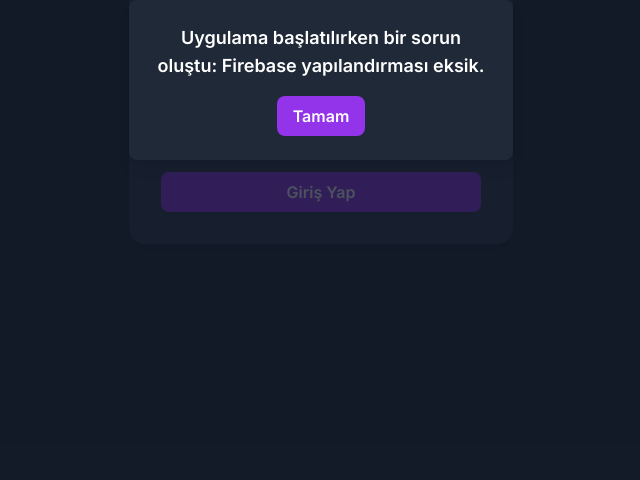
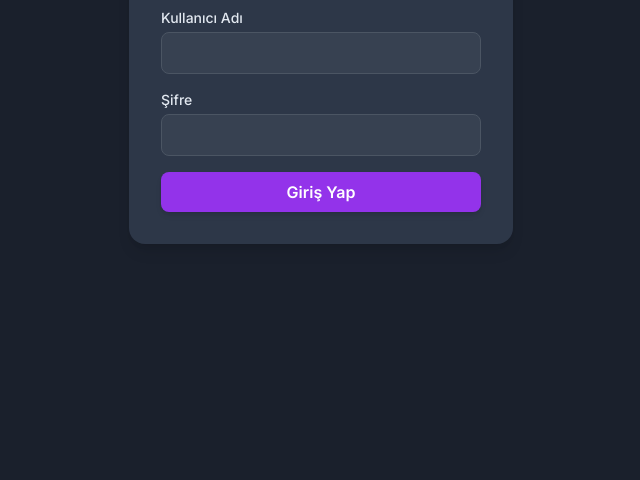
Before and after one commit to yagiz545467/prestijtedarikmanager, a plain HTML site: page index.html in a window 1280 px wide. Shown: the part 320-800 px from the top of the page, without its empty margins (319-959 px from the left). Drawn offline with nearby package versions, Linux system fonts and the light colour scheme; no server answers.

Commit message:
Update index.html

```diff
--- a/index.html
+++ b/index.html
@@ -131,6 +131,18 @@
         import { getAuth, signInAnonymously, signInWithCustomToken, onAuthStateChanged } from "https://www.gstatic.com/firebasejs/11.6.1/firebase-auth.js";
         import { getFirestore, collection, query, onSnapshot, getDocs, addDoc, updateDoc, deleteDoc, where, doc } from "https://www.gstatic.com/firebasejs/11.6.1/firebase-firestore.js";
 
+        // Bu boş Firebase yapılandırma nesnesini, kendi bilgilerinizle değiştirin.
+        // Bilgilerinizi Firebase projenizin ayarlarından (Proje Ayarları > Genel) bulabilirsiniz.
+        const providedFirebaseConfig = {
+            apiKey: "AIzaSyB9pwv47Ep7eCUIUCD5vSZL1R2Bw3EExKU",
+            authDomain: "prestij-cd638.firebaseapp.com",
+            projectId: "prestij-cd638",
+            storageBucket: "prestij-cd638.firebasestorage.app",
+            messagingSenderId: "282776622126",
+            appId: "1:282776622126:web:b847191c620cc91fafbbbf",
+            measurementId: "G-39S022X2QW"
+        };
+
         // Global Firebase ve Uygulama Değişkenleri
         let db;
         let auth;
@@ -210,15 +222,13 @@
         window.onload = async () => {
             try {
                 let firebaseConfig = null;
-                // Ortam değişkeninin varlığını kontrol et
                 if (typeof __firebase_config !== 'undefined') {
+                    // Ortam değişkenini kullan
                     firebaseConfig = JSON.parse(__firebase_config);
+                } else if (providedFirebaseConfig.projectId && providedFirebaseConfig.projectId !== "YOUR_PROJECT_ID") {
+                    // Kullanıcı tarafından sağlanan yapılandırmayı kullan
+                    firebaseConfig = providedFirebaseConfig;
                 } else {
-                    console.error("Hata: __firebase_config değişkeni tanımlı değil. Uygulama Firebase'e bağlanamaz.");
-                }
-
-                if (!firebaseConfig) {
-                    console.error("Firebase yapılandırması bulunamadı. Uygulama başlatılamıyor.");
                     showMessage("Uygulama başlatılırken bir sorun oluştu: Firebase yapılandırması eksik.");
                     return;
                 }
```
